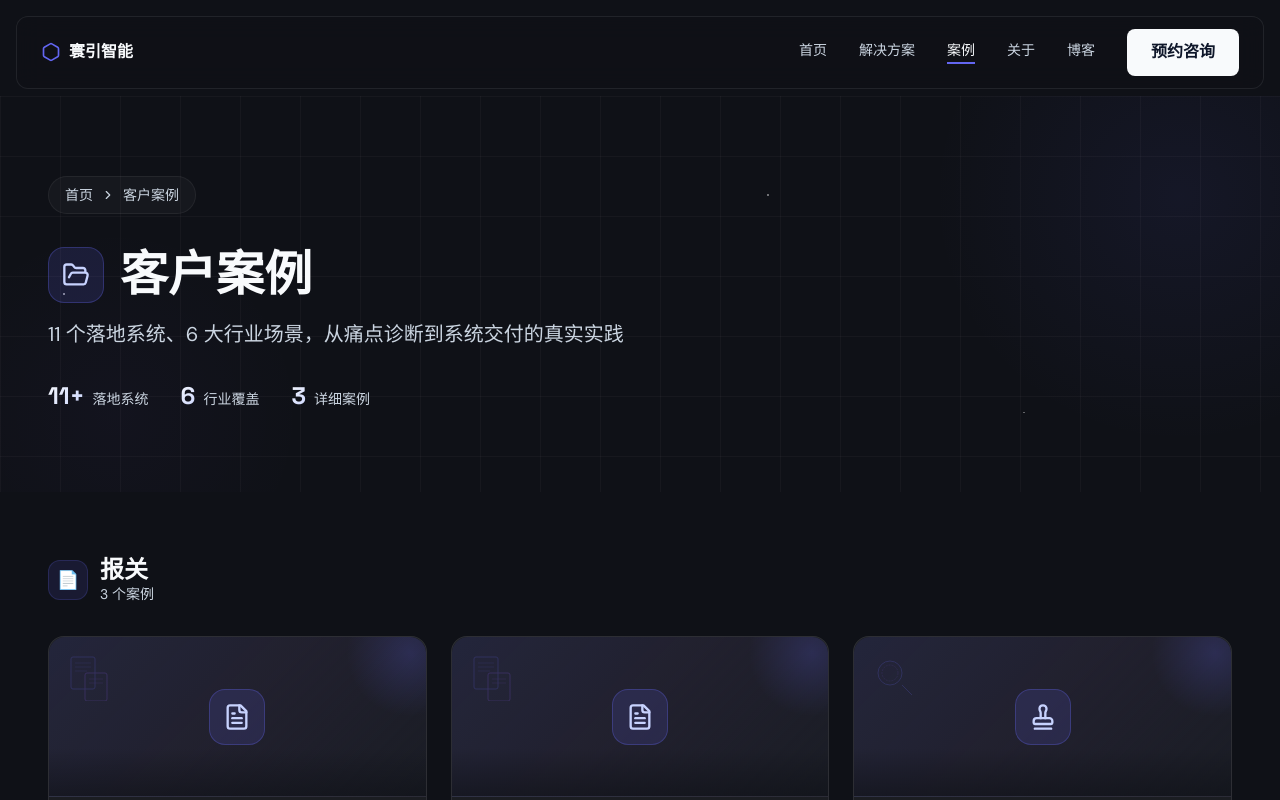
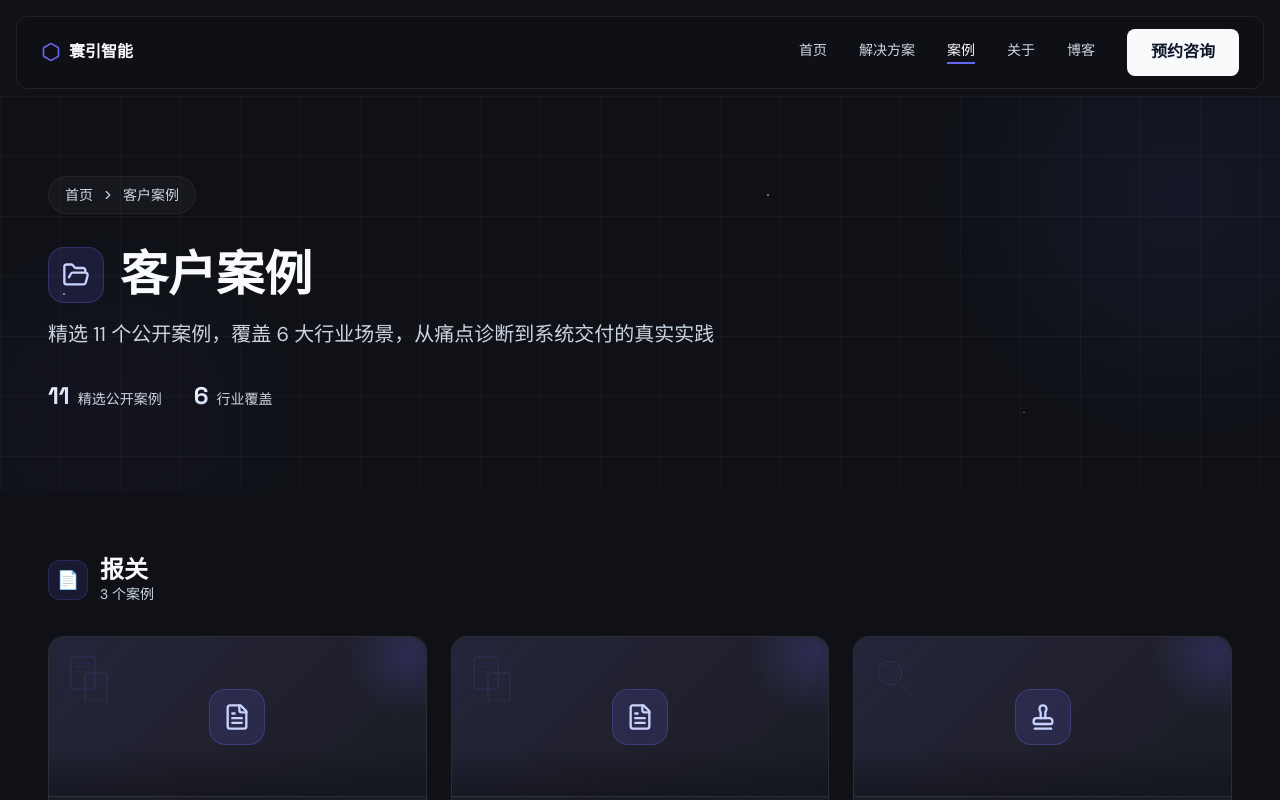
Before and after one commit to ccc1988/huanyinai-web, a Next.js app: page /cases in a window 1280 px wide. Shown: the top 800 px of the page. Built offline with nearby package versions, Linux system fonts and the light colour scheme.

Commit message:
v1.4.2: 精选公开案例文案统一 + 解决方案页动态统计
- 案例页: 落地系统 → 精选公开案例，消除数字不对称疑虑
- 解决方案页: 硬编码 11+ 改为动态统计
- 移除冗余详细案例计数项
- SEO metadata 更新

```diff
--- a/app/cases/page.tsx
+++ b/app/cases/page.tsx
@@ -5,9 +5,9 @@ import { createMetadata } from "@/lib/seo";
 import CaseCard from "@/components/shared/CaseCard";
 
 export const metadata = createMetadata({
-  title: "客户案例 — 11+ AI 系统落地实践",
+  title: "精选公开案例 — AI 系统落地实践",
   description:
-    "寰引智能已交付 11+ 智能化系统，覆盖报关 AI 文档处理、跨境物流智能系统、跨境电商 AI 生产、物流轨迹追踪、电商智能客服、RPA 自动化等领域。",
+    "寰引智能精选公开案例，覆盖报关 AI 文档处理、跨境物流智能系统、跨境电商 AI 生产、物流轨迹追踪、电商智能客服、RPA 自动化等领域。",
   path: "/cases",
 });
 
@@ -39,8 +39,6 @@ export default function CasesPage() {
     industry,
     cases: allCases.filter((c) => c.industry === industry),
   })).filter((g) => g.cases.length > 0);
-
-  const detailCount = allCases.filter((c) => c.hasDetailPage).length;
 
   return (
     <div className="pt-24">
@@ -112,7 +110,7 @@ export default function CasesPage() {
             className="text-xl max-w-3xl"
             style={{ color: "var(--color-text-body)" }}
           >
-            {allCases.length} 个落地系统、{grouped.length} 大行业场景，从痛点诊断到系统交付的真实实践
+            精选 {allCases.length} 个公开案例，覆盖 {grouped.length} 大行业场景，从痛点诊断到系统交付的真实实践
           </p>
 
           {/* Stats bar */}
@@ -126,10 +124,10 @@ export default function CasesPage() {
                   WebkitTextFillColor: "transparent",
                 }}
               >
-                {allCases.length}+
+                {allCases.length}
               </span>
               <span className="text-sm" style={{ color: "var(--color-text-muted)" }}>
-                落地系统
+                精选公开案例
               </span>
             </div>
             <div className="flex items-baseline gap-2">
@@ -145,21 +143,6 @@ export default function CasesPage() {
               </span>
               <span className="text-sm" style={{ color: "var(--color-text-muted)" }}>
                 行业覆盖
-              </span>
-            </div>
-            <div className="flex items-baseline gap-2">
-              <span
-                className="text-2xl font-bold font-[family-name:var(--font-heading)]"
-                style={{
-                  background: "linear-gradient(135deg, #F8FAFC 0%, #C7D2FE 100%)",
-                  WebkitBackgroundClip: "text",
-                  WebkitTextFillColor: "transparent",
-                }}
-              >
-                {detailCount}
-              </span>
-              <span className="text-sm" style={{ color: "var(--color-text-muted)" }}>
-                详细案例
               </span>
             </div>
           </div>
--- a/app/solutions/page.tsx
+++ b/app/solutions/page.tsx
@@ -1,6 +1,6 @@
 import Link from "next/link";
 import { ArrowRight, ChevronRight, Layers } from "lucide-react";
-import { getIndustries, getCasesByIndustry } from "@/lib/data";
+import { getIndustries, getCasesByIndustry, getCases } from "@/lib/data";
 import { createMetadata } from "@/lib/seo";
 import { getIndustryIcon } from "@/lib/industryIcons";
 
@@ -84,7 +84,7 @@ export default function SolutionsPage() {
             className="text-xl max-w-3xl"
             style={{ color: "var(--color-text-body)" }}
           >
-            6 大行业、11+ 落地系统，从痛点诊断到智能体交付的全链路服务
+            {industries.length} 大行业全覆盖，精选 {getCases().length} 个公开案例，从痛点诊断到智能体交付的全链路服务
           </p>
         </div>
       </section>
```
Also changed, not shown: 1 other file (tests, documents, lock files or other folders).
